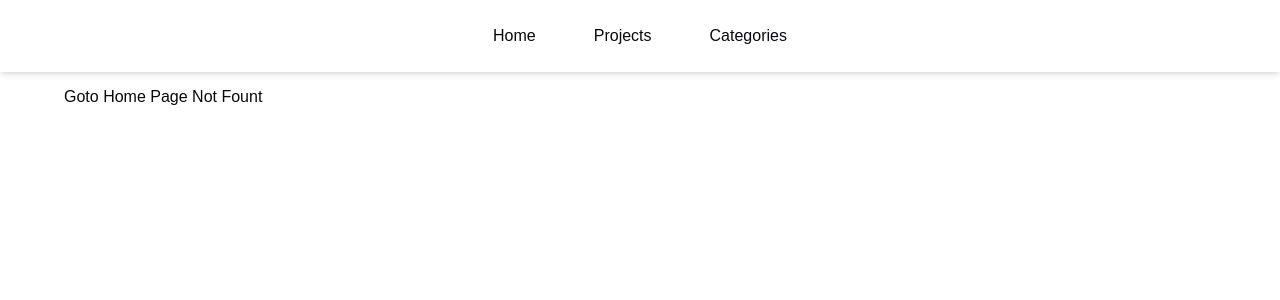
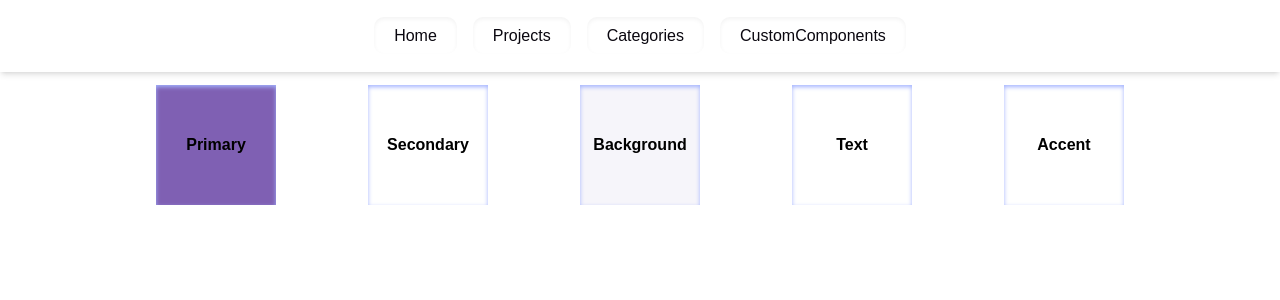
Before and after one commit to fedevworks23/vue3-products-app, a Vue app: page /custom-components/color-codes in a window 1280 px wide. Shown: the top 300 px of the page. Built offline with nearby package versions, Linux system fonts and the light colour scheme.

Commit message:
added color code component under custom

```diff
--- /dev/null
+++ b/src/components/Custom/ColorCodes.vue
@@ -0,0 +1,32 @@
+<template>
+  <div class="flex justify-evenly">
+    <div
+      v-for="color in colors"
+      :class="`bg-[var(${color.value})] inset-shadow-indigo-300`"
+      class="inset-shadow-sm flex justify-center items-center w-30 h-30 font-bold text-black cursor-pointer"
+      :data="`var(${color.value})`"
+      @click="colorPick"
+    >
+      {{ color.name }}
+    </div>
+  </div>
+</template>
+
+<script setup lang="ts">
+const colors = [
+  { name: 'Primary', value: '--primary' },
+  { name: 'Secondary', value: '--secondary' },
+  { name: 'Background', value: '--background' },
+  { name: 'Text', value: '--text' },
+  { name: 'Accent', value: '--accent' },
+]
+
+const colorPick = (e: any) => {
+  const color = e.srcElement.attributes.data.value
+  navigator.clipboard.writeText(color)
+  console.log(color)
+  alert(`Copied ${color} to clipboard!`)
+}
+</script>
+
+<style scoped></style>
--- a/src/components/Navbar/Navbar.vue
+++ b/src/components/Navbar/Navbar.vue
@@ -6,7 +6,7 @@
       <router-link
         v-for="navRoute in navRoutes"
         :key="navRoute.name"
-        class="m-2 px-[20px] py-[10px] border-1 hover:border-[var(--primary)] border-transparent text-[16px]/normal text-[var(--text)] hover:text-[var(--accent)] transition-all hover:transition-all hover:duration-500 hover:ease-in-out"
+        class="inset-shadow inset-shadow-sm hover:inset-shadow-lg m-2 px-[20px] py-[10px] border-[var(--primary)] hover:border-[var(--primary)] rounded-[10px] text-[16px]/normal text-[var(--text)] hover:text-[var(--accent)] transition-all hover:transition-all hover:duration-500 hover:ease-in-out"
         :to="navRoute.path"
         >{{ navRoute.name }}</router-link
       >
@@ -28,6 +28,10 @@ const navRoutes = [
     path: '/all-categories',
     name: 'Categories',
   },
+  {
+    path: '/custom-components',
+    name: 'CustomComponents',
+  },
 ]
 </script>
 
--- a/src/router/index.ts
+++ b/src/router/index.ts
@@ -13,6 +13,10 @@ import ProductsDetails from '../components/ProductsView/ProductsDetails.vue'
 const JavascriptComponent = () => import('../components/JavascriptComponent/Javascript.vue')
 const JavasciptTitle = () => import('../components/JavascriptComponent/JavasciptTitle.vue')
 const JavasciptAnswer = () => import('../components/JavascriptComponent/JavasciptAnswer.vue')
+
+//Custom Components
+const CustomComponents = () => import('../views/CustomComponents.vue')
+import ColorCodes from '../components/Custom/ColorCodes.vue'
 
 
 
@@ -32,11 +36,17 @@ const routes = [
       { path: '/javascript-coding/:id', component: JavasciptAnswer },
     ],
   },
+  //Custom Component Routes
+  { path: '/custom-components', name: 'CustomComponents', component: CustomComponents },
+  { path: '/custom-components/color-codes', name: 'ColorCodes', component: ColorCodes },
+
+  // Catch-all route for 404 Page Not Found
+  // This should be the last route in the array
   { path: '/:pathMatch(.*)*', component: PageNotFound },
 ]
 
 const router = createRouter({
-  linkActiveClass: 'bg-[var(--background)] border-1 border-[var(--primary)] text-[var(--primary)]',
+  linkActiveClass: 'bg-[var(--background)] text-[var(--primary)] inset-shadow-sm inset-shadow-indigo-500',
   history: createWebHistory(),
   routes,
 })
--- /dev/null
+++ b/src/views/CustomComponents.vue
@@ -0,0 +1,19 @@
+<template>
+  <div
+    class="gap-4 grid grid-cols-1 sm:grid-cols-2 lg:grid-cols-3 mt-5 text-center"
+  >
+    <router-link
+      to="/custom-components/color-codes"
+      class="justify-center bg-[var(--background)] hover:bg-[var(--primary)] shadow-lg dark:shadow-none p-6 rounded-xl outline outline-[var(--primary)] w-[100%] text-[var(--primary)] hover:text-[var(--background)] transition-all duration-500 ease-in-out"
+      v-cloak
+    >
+      <div>
+        <div class="font-medium text-xl">Color Codes</div>
+      </div>
+    </router-link>
+  </div>
+</template>
+
+<script setup lang="ts"></script>
+
+<style scoped></style>
```
